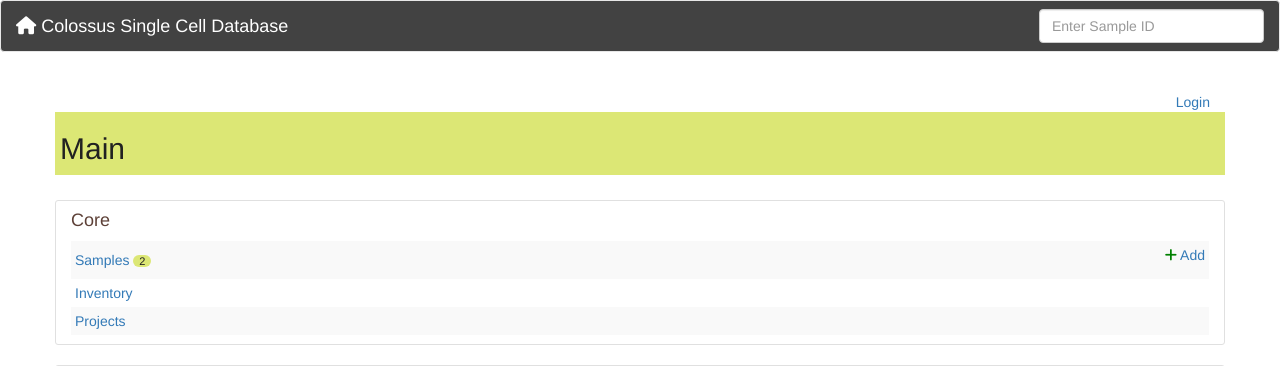
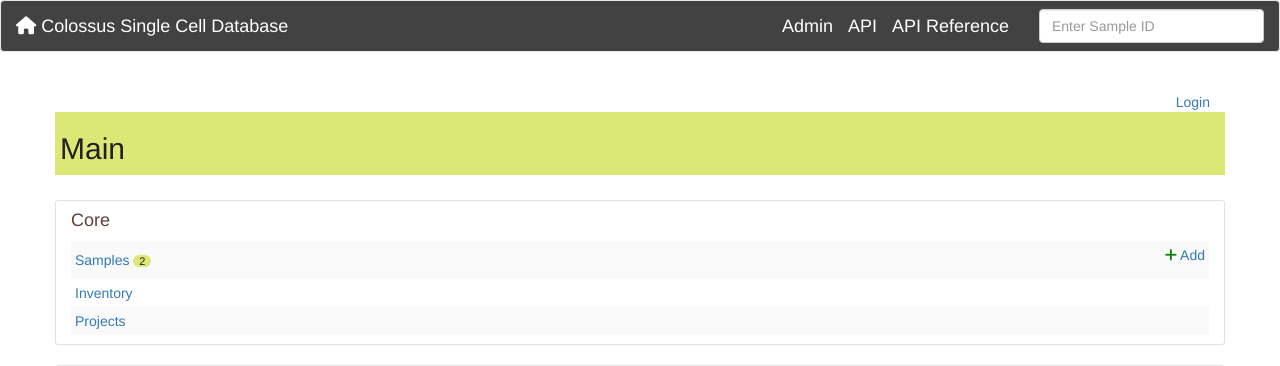
Before and after one commit to molonc/colossus, a Django app: page / in a window 1280 px wide. Shown: the top 366 px of the page. Run offline with Django 3.2, Linux system fonts and the light colour scheme; data comes from the database, SQL or seed files in the repository; data that the repository does not hold is empty; parts of the project's set-up code (start-up, migrations or seed data) failed here and were passed over; some libraries are stand-ins or nearby versions.

Commit message:
COLO-54: add home page links to admin and API

```diff
--- a/templates/base_view.html
+++ b/templates/base_view.html
@@ -48,6 +48,9 @@
                 <!-- Collect the nav links, forms, and other content for toggling -->
                 <div class="collapse navbar-collapse" id="collapse-icon">
                     <ul class="nav navbar-nav navbar-right">
+                        <a class="navbar-brand" style="color: white;" href="{% url 'admin:index' %}">Admin</a>
+                        <a class="navbar-brand" style="color: white;" href="{% url 'api:api-root' %}">API</a>
+                        <a class="navbar-brand" style="color: white;" href="{% url 'api:schema-redoc' %}">API Reference</a>
                         <form name="search-form" class="navbar-form navbar-right" action="{% url 'search' %}" role="search">
                             <div class="form-group right-inner-addon">
                                 <i class="icon-search"></i>
```
